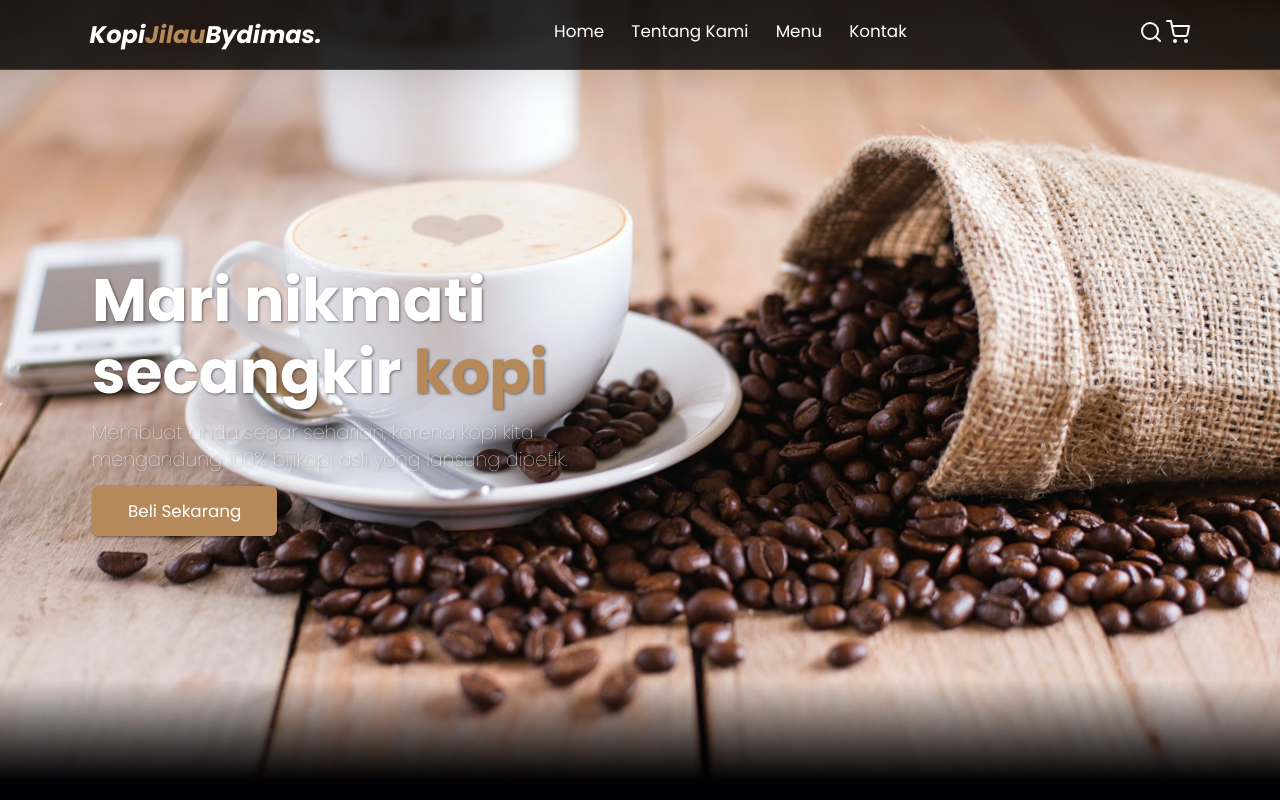
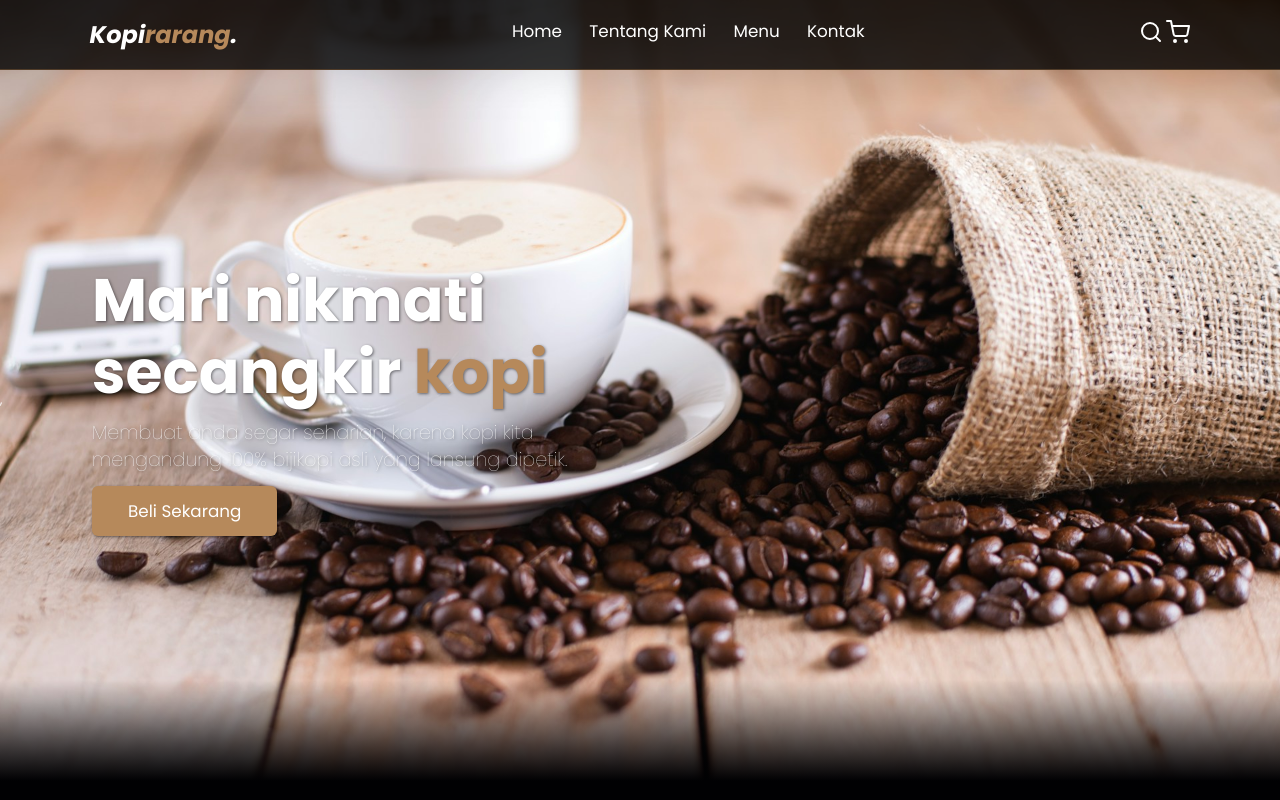
Before and after one commit to dimaszy499-netizen/kedai-kopiii, a plain HTML site: page index.html in a window 1280 px wide. Shown: the top 800 px of the page. Drawn offline with nearby package versions, Linux system fonts and the light colour scheme.

Commit message:
memperbaiki typo di navbar

```diff
--- a/index.html
+++ b/index.html
@@ -24,7 +24,7 @@
   <body>
     <!-- Navbar start-->
     <nav class="navbar">
-      <a href="#" class="navbar-logo">Kopi<span>Jilau</span>Bydimas</span>.</a>
+      <a href="#" class="navbar-logo">Kopi<span>rarang</span>.</a>
 
       <div class="navbar-nav">
         <a href="#home">Home</a>
```
